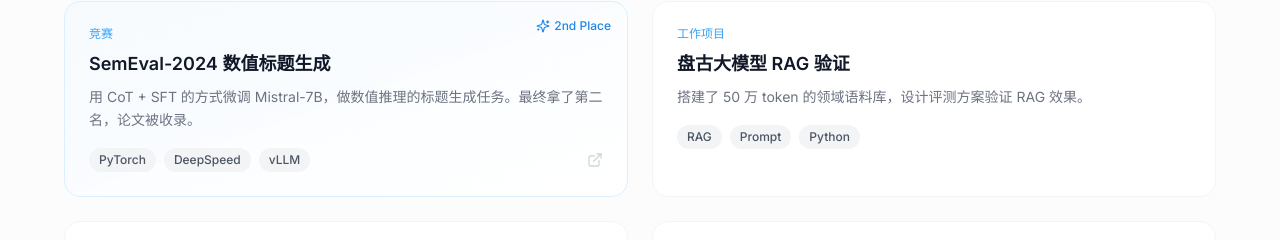
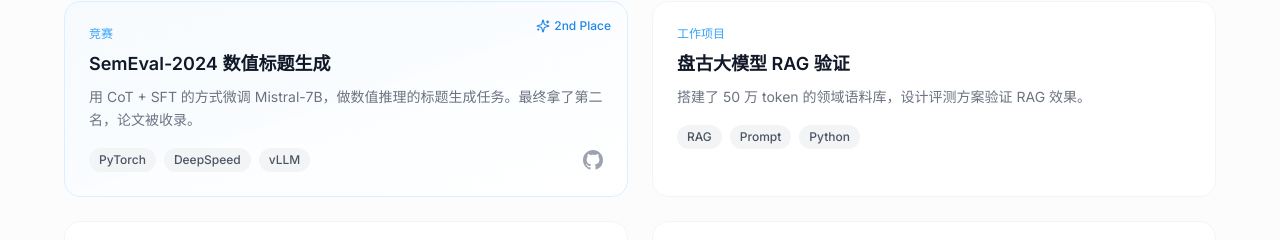
Before and after one commit to ClaireXi99/claire-portfolio, a Next.js app: page /claire-portfolio/ in a window 1280 px wide. Shown: the part 1877-2117 px from the top of the page. Built offline with nearby package versions, Linux system fonts and the light colour scheme.

Commit message:
fix: use GitHub icon for SemEval link, remove first-author highlight

```diff
--- a/src/components/PapersSection.tsx
+++ b/src/components/PapersSection.tsx
@@ -5,7 +5,7 @@
     authors: "Wang, Y., Liang, H., & Zhai, B.",
     title: "Temporal Neighborhood based Self-supervised Pre-training Model for Sleep Stages Classification",
     venue: "ICBBT 2023",
-    note: "第一作者",
+    note: "",
     link: "https://dl.acm.org/doi/abs/10.1145/3608164.3608185",
   },
   {
--- a/src/components/ProjectsSection.tsx
+++ b/src/components/ProjectsSection.tsx
@@ -1,4 +1,4 @@
-import { Sparkles, ExternalLink } from "lucide-react";
+import { Sparkles } from "lucide-react";
 
 const projects = [
   {
@@ -91,10 +91,12 @@
                     href={project.link}
                     target="_blank"
                     rel="noopener noreferrer"
-                    className="text-gray-300 hover:text-primary-500 transition-colors"
+                    className="text-gray-400 hover:text-gray-900 transition-colors"
                     title="GitHub"
                   >
-                    <ExternalLink className="w-4 h-4" />
+                    <svg className="w-5 h-5" viewBox="0 0 24 24" fill="currentColor">
+                      <path d="M12 0C5.37 0 0 5.37 0 12c0 5.31 3.435 9.795 8.205 11.385.6.105.825-.255.825-.57 0-.285-.015-1.23-.015-2.235-3.015.555-3.795-.735-4.035-1.41-.135-.345-.72-1.41-1.23-1.695-.42-.225-1.02-.78-.015-.795.945-.015 1.62.87 1.845 1.23 1.08 1.815 2.805 1.305 3.495.99.105-.78.42-1.305.765-1.605-2.67-.3-5.46-1.335-5.46-5.925 0-1.305.465-2.385 1.23-3.225-.12-.3-.54-1.53.12-3.18 0 0 1.005-.315 3.3 1.23.96-.27 1.98-.405 3-.405s2.04.135 3 .405c2.295-1.56 3.3-1.23 3.3-1.23.66 1.65.24 2.88.12 3.18.765.84 1.23 1.905 1.23 3.225 0 4.605-2.805 5.625-5.475 5.925.435.375.81 1.095.81 2.22 0 1.605-.015 2.895-.015 3.3 0 .315.225.69.825.57A12.02 12.02 0 0024 12c0-6.63-5.37-12-12-12z"/>
+                    </svg>
                   </a>
                 )}
               </div>
```
